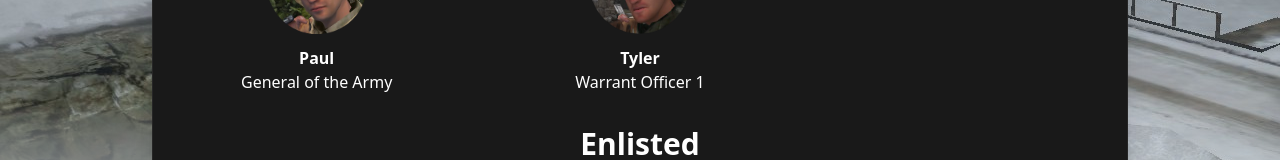
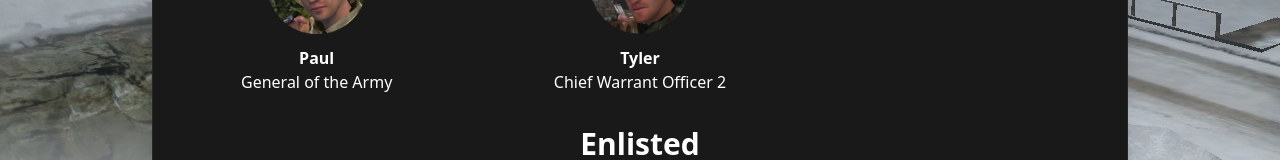
Before and after one commit to aldrichdev/pauls-rifles-web, a Next.js app: page /roster in a window 1280 px wide. Shown: the part 581-741 px from the top of the page. Built offline with nearby package versions, Linux system fonts and the light colour scheme.

Commit message:
Promoted Tyler to CW2 based on recent K/D Scores

```diff
--- a/app/roster/data.ts
+++ b/app/roster/data.ts
@@ -7,7 +7,7 @@ export const clanMembers = [
   },
   {
     name: 'Tyler',
-    rank: 'Warrant Officer 1',
+    rank: 'Chief Warrant Officer 2',
     photo: '/images/avatars/tyler.png',
     isOfficer: true,
   },
```
